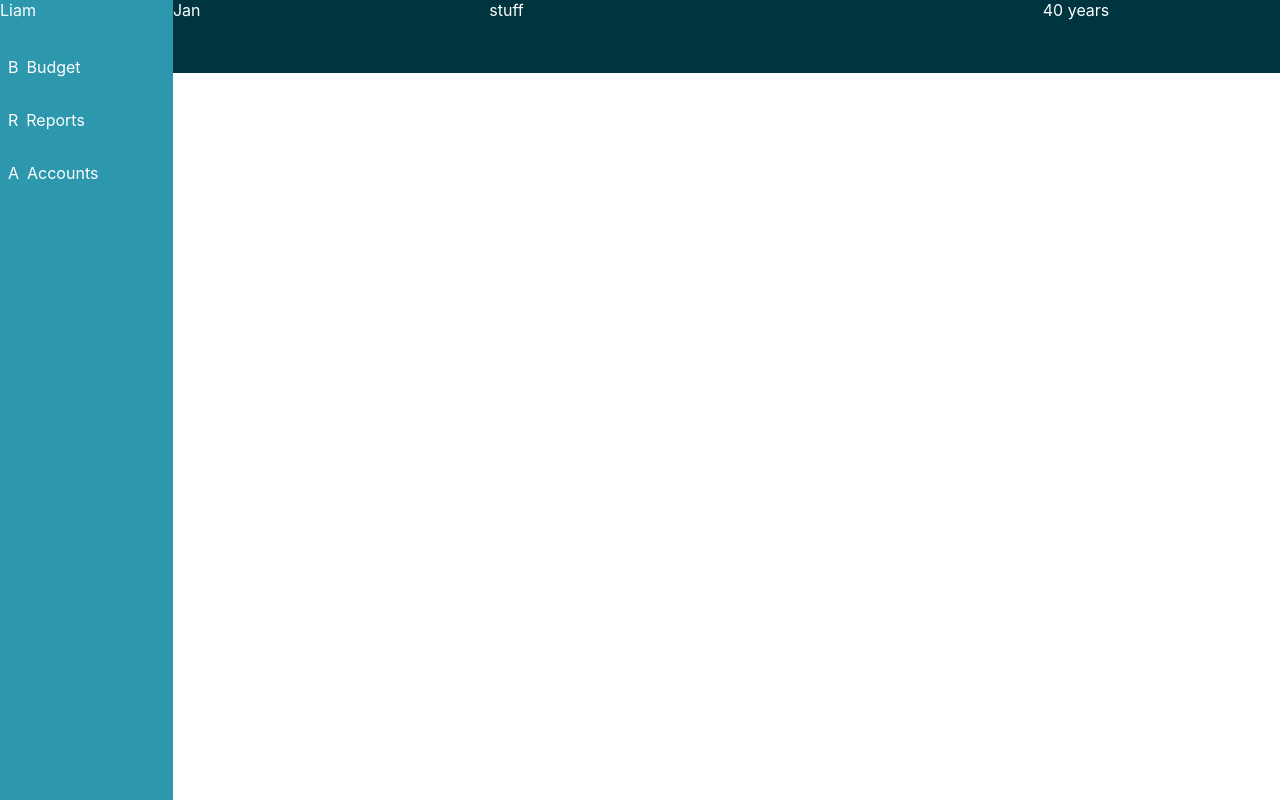
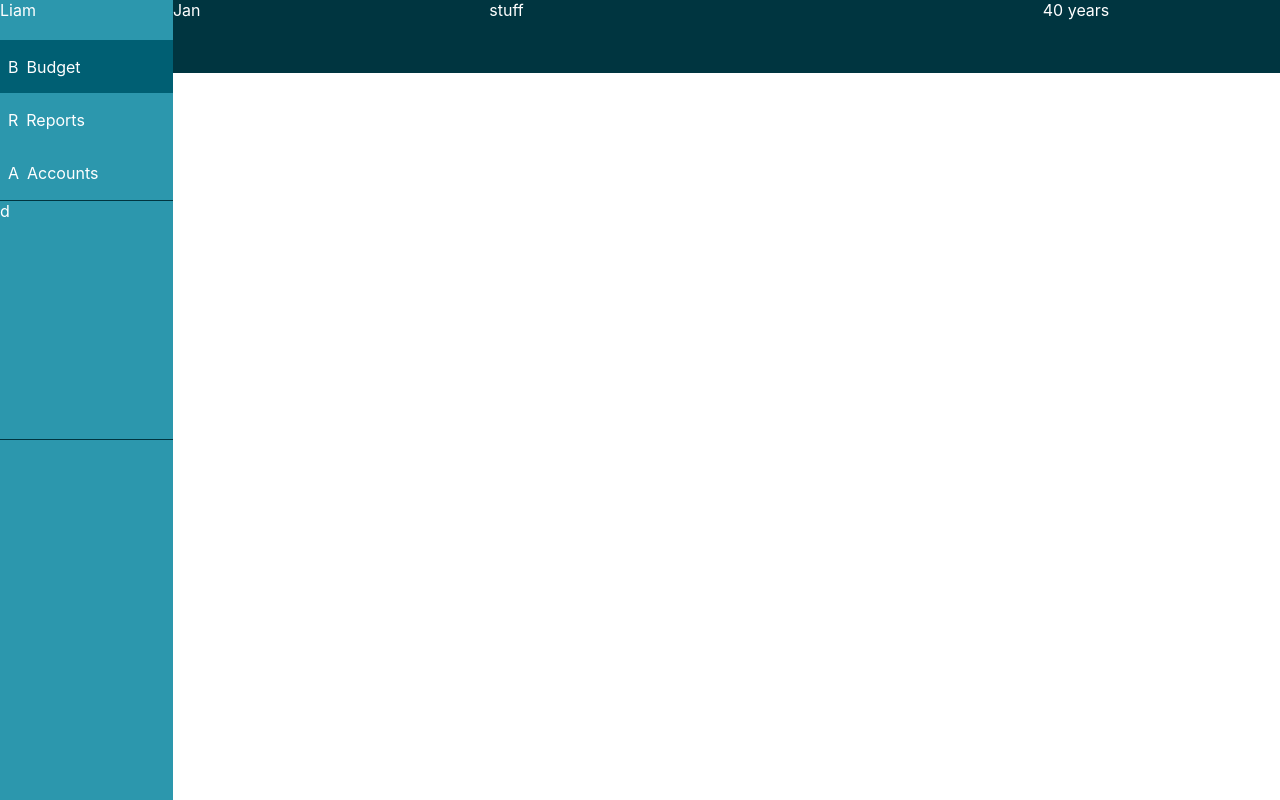
Before and after one commit to liamgbs/not-ynab, a React (Create React App) app: page / in a window 1280 px wide. Built offline with nearby package versions, Linux system fonts and the light colour scheme.

Commit message:
Sidebar controls now respond to app view and mouse hover

```diff
--- a/src/views/Sidebar/ViewControl/index.tsx
+++ b/src/views/Sidebar/ViewControl/index.tsx
@@ -16,7 +16,7 @@ export default class ViewControl extends PureComponent<Props & Actions> {
 	render() {
 		const {icon, label} = this.props;
 		return (
-			<div className="view-control">
+			<div className={`view-control ${this.props.active ? "active" : ""}`}>
 				<div>
 					<span className="icon">{icon}</span>
 					<span className="label">{label}</span>
--- a/src/views/Sidebar/ViewControl/viewcontrol.scss
+++ b/src/views/Sidebar/ViewControl/viewcontrol.scss
@@ -3,6 +3,12 @@
 .view-control {
     cursor: pointer;
     display: grid;
+    &.active {
+        background: lighten($secondary-colour, 10);
+    }
+    &:hover {
+        background: lighten($secondary-colour, 15);
+    }
 
     .icon, .label {
         padding-left: 0.5em;
--- a/src/views/Sidebar/index.tsx
+++ b/src/views/Sidebar/index.tsx
@@ -2,21 +2,36 @@ import React, { PureComponent } from 'react';
 import ViewControl from './ViewControl';
 
 import './sidebar.scss';
+import { connect } from 'react-redux';
+import { RootState } from '../../reducers';
+import { AppView } from '../../reducers/app';
 
-export default class Sidebar extends PureComponent {
+interface Props {
+	view: AppView
+}
+
+class Sidebar extends PureComponent<Props> {
 	render() {
 		return (
 			<div className="sidebar">
 				<div className="name"> Liam</div>
 				<div className="view-controls">
-					<ViewControl icon="B" label="Budget"/>
-					<ViewControl icon="R" label="Reports"/>
-					<ViewControl icon="A" label="Accounts"/>
+					<ViewControl active={this.props.view === AppView.Budget} icon="B" label="Budget"/>
+					<ViewControl active={this.props.view === AppView.Reports} icon="R" label="Reports"/>
+					<ViewControl active={this.props.view === AppView.Account} icon="A" label="Accounts"/>
 				</div>
 				<div className="accounts-controls">
-
+				d
 				</div>
 			</div>
 		)
 	}
 }
+
+const mapStateToProps = (state: RootState) => {
+	return {
+		view: state.app.view
+	}
+}
+
+export default connect(mapStateToProps) (Sidebar);
--- a/src/views/Sidebar/sidebar.scss
+++ b/src/views/Sidebar/sidebar.scss
@@ -13,6 +13,8 @@
         display: grid;
     }
     .accounts-controls {
+        border-top: solid $secondary-colour 1px;
+        border-bottom: solid $secondary-colour 1px;
 
     }
 
```
